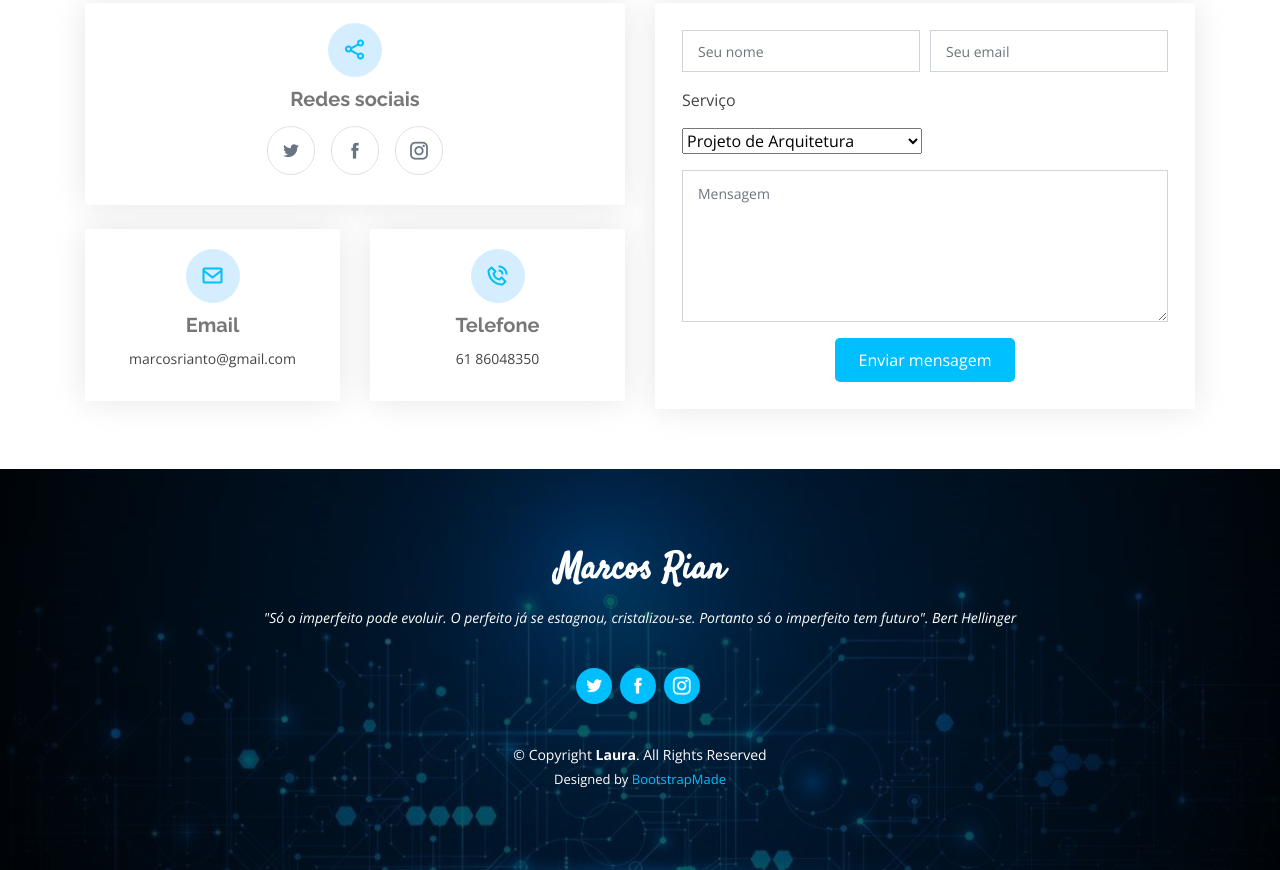
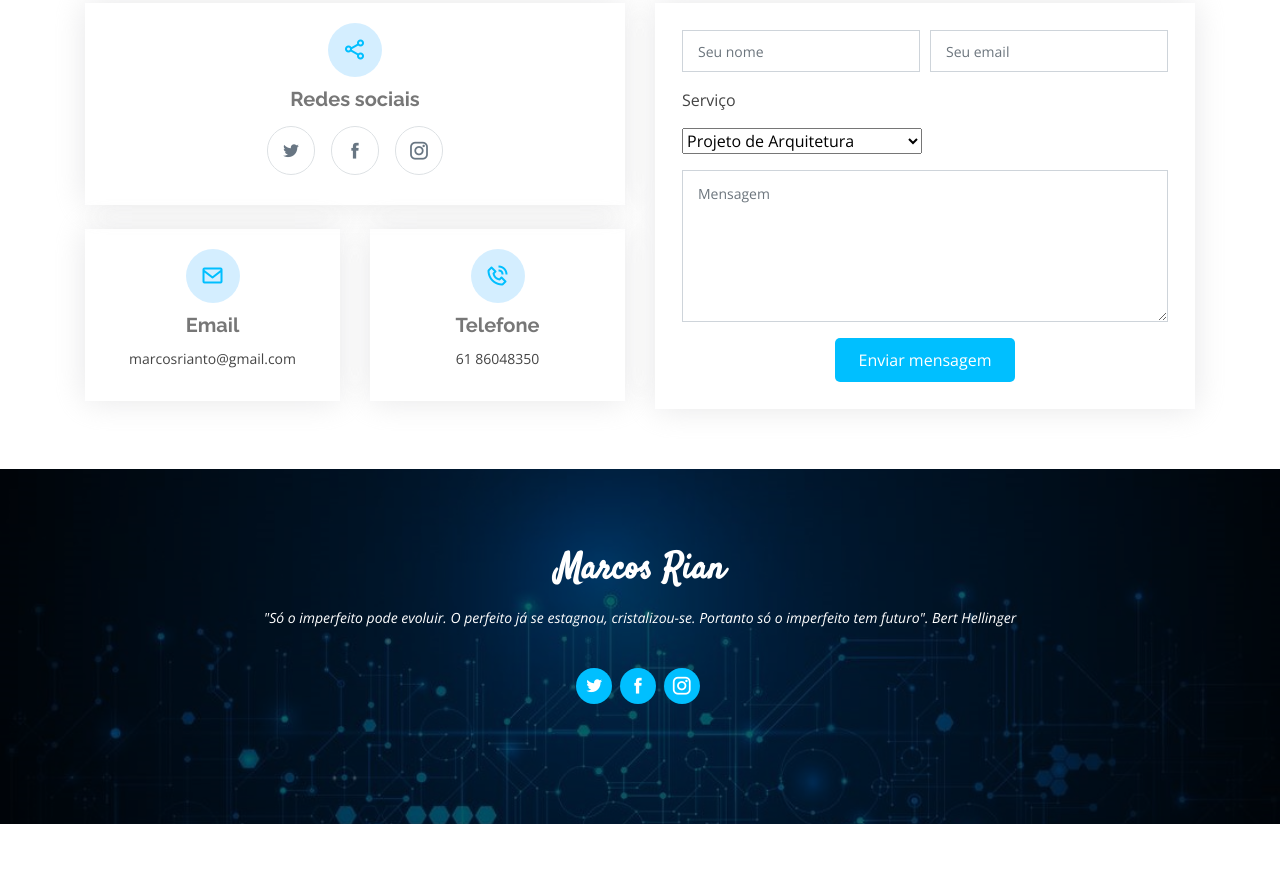
Before and after one commit to MarcosRixn/MarcosRixn, a plain HTML site: page index.html in a window 1280 px wide. Shown: the part 3318-4188 px from the top of the page. After the commit the page ends 4142 px from the top, so only its background shows below. Drawn offline with nearby package versions, Linux system fonts and the light colour scheme.

Commit message:
Tirando footer

```diff
--- a/index.html
+++ b/index.html
@@ -369,16 +369,6 @@
         <a href="https://www.facebook.com/rian.oliveira1/" target="_blank" class="facebook"><i class="icofont-facebook"></i></a>
         <a href="https://www.instagram.com/rian01x/?hl=pt-br" target="_blank" class="instagram"><i class="icofont-instagram"></i></a>
       </div>
-      <div class="copyright">
-        &copy; Copyright <strong><span>Laura</span></strong>. All Rights Reserved
-      </div>
-      <div class="credits">
-        <!-- All the links in the footer should remain intact. -->
-        <!-- You can delete the links only if you purchased the pro version. -->
-        <!-- Licensing information: https://bootstrapmade.com/license/ -->
-        <!-- Purchase the pro version with working PHP/AJAX contact form: https://bootstrapmade.com/laura-free-creative-bootstrap-theme/ -->
-        Designed by <a href="https://bootstrapmade.com/">BootstrapMade</a>
-      </div>
     </div>
   </footer><!-- End Footer -->
 
```
